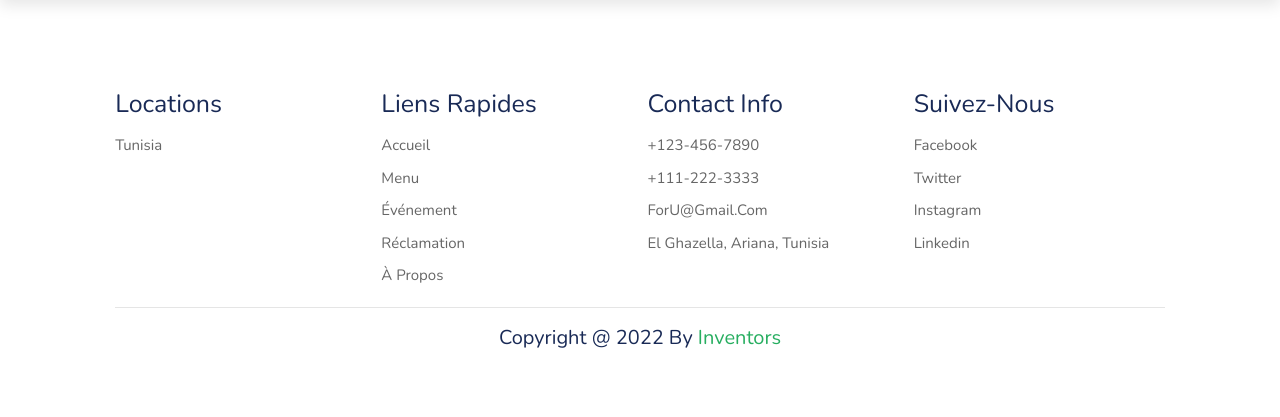
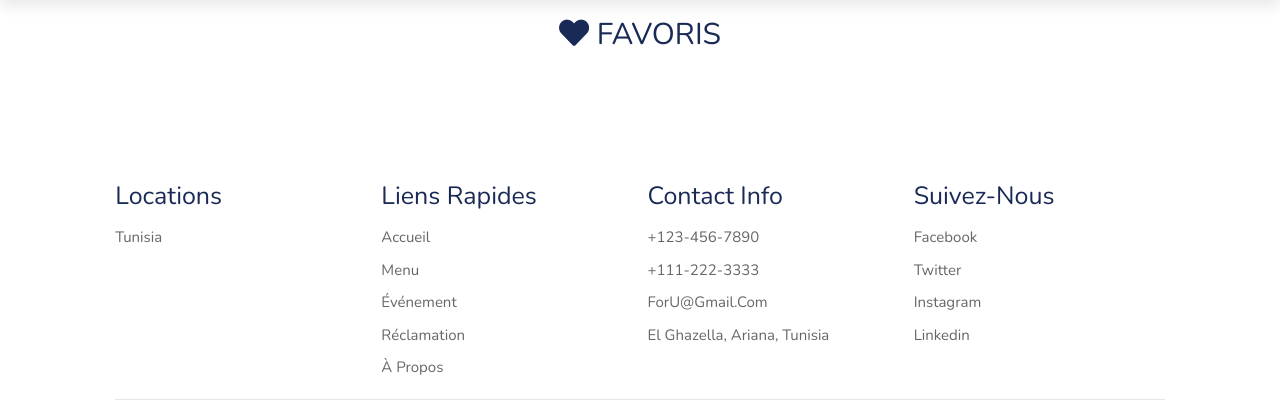
Before and after one commit to dhiabj/PIDEV-WEB, a Symfony app: template templates/favoris/index.html.twig in a window 1280 px wide. Shown: the part 66-483 px from the top of the page. Run offline with Twig, Linux system fonts and the light colour scheme; the template is opened without the code that fills it, so the values that code supplies are empty; some libraries are stand-ins or nearby versions.

Commit message:
add favoris

```diff
--- a/templates/favoris/index.html.twig
+++ b/templates/favoris/index.html.twig
@@ -4,7 +4,7 @@
 
 {% block body %}
 <style>
-    .example-wrapper { margin: 1em auto; max-width: 800px; width: 95%; font: 18px/1.5 sans-serif; }
+    .example-wrapper { margin: 1.5em auto; max-width: 800px; width: 95%; font: 18px/1.5 sans-serif; }
     .example-wrapper code { background: #F5F5F5; padding: 2px 6px; }
     h3{
     color:var(--black);
@@ -21,6 +21,7 @@
 </style>
 
 <div class="example-wrapper">
+<h1 class="heading"><i class="fas fa-heart"></i> favoris </h1>
 {% for favoris in favorites %}
     <div class="card shadow mb-3">
     <div class="card-body">
```
